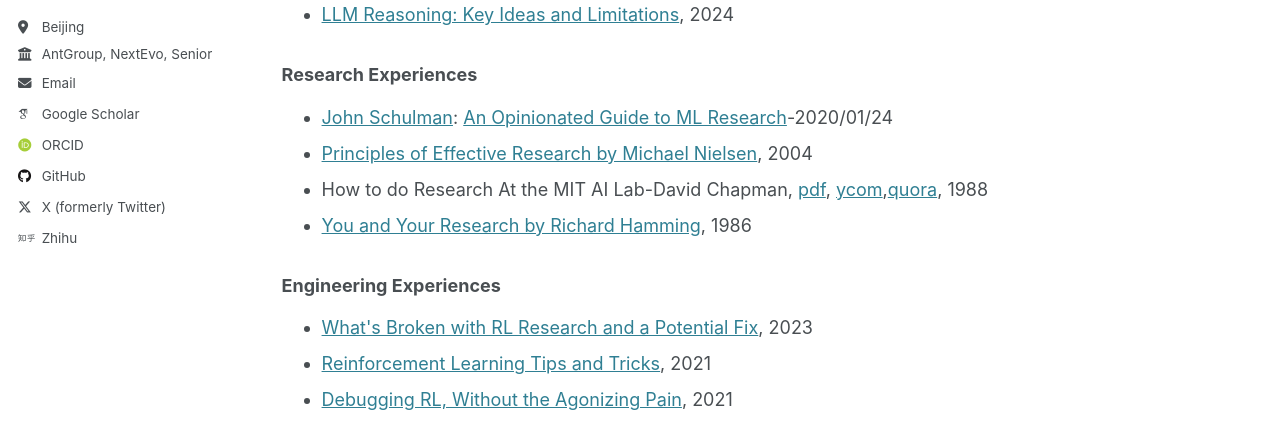
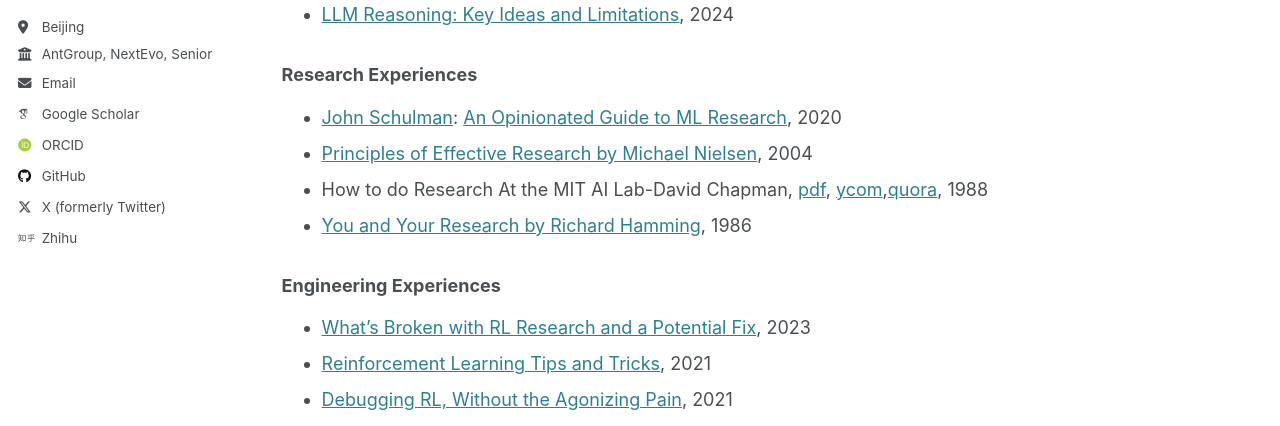
Before and after one commit to junwuxgi/junwuxgi.github.io, a Jekyll site: the page built from resources.md, in a window 1280 px wide and 1239 px high. Shown: the part 346-772 px from the top of the window. Built offline with Jekyll 4.4.1, drawn with Linux system fonts in a browser that asks for light colours; some web fonts are replaced; our own code applies the rules of GitHub Pages for plain Markdown files.

```diff
--- a/resources.md
+++ b/resources.md
@@ -11,16 +11,16 @@
 
 ### Research Experiences
 
-- [John Schulman](http://joschu.net/index.html): [An Opinionated Guide to ML Research](http://joschu.net/blog/opinionated-guide-ml-research.html)-2020/01/24
+- [John Schulman](http://joschu.net/index.html): [An Opinionated Guide to ML Research](http://joschu.net/blog/opinionated-guide-ml-research.html), 2020
 - [Principles of Effective Research by Michael Nielsen](http://michaelnielsen.org/blog/principles-of-effective-research), 2004
 - How to do Research At the MIT AI Lab-David Chapman, [pdf](https://people.cs.umass.edu/~emery/misc/how-to.pdf), [ycom](https://news.ycombinator.com/item?id=8399587),[quora](https://www.quora.com/What-did-you-do-to-get-into-CSAIL-MIT-AI-lab-To-be-more-general-how-can-one-get-into-CSAIL), 1988
 - [You and Your Research by Richard Hamming](http://www.cs.virginia.edu/~robins/YouAndYourResearch.html), 1986
 
 ### Engineering Experiences
 
-- [What&#39;s Broken with RL Research and a Potential Fix](https://arxiv.org/abs/2301.01320), 2023
+- [What’s Broken with RL Research and a Potential Fix](https://arxiv.org/abs/2301.01320), 2023
 - [Reinforcement Learning Tips and Tricks](https://stable-baselines.readthedocs.io/en/master/guide/rl_tips.html), 2021
 - [Debugging RL, Without the Agonizing Pain](https://andyljones.com/posts/rl-debugging.html), 2021
-- [A perspective on off-policy evaluation in reinforcement learning](https://lihongli.github.io/papers/li19perspective.pdf),  2019
+- [A perspective on off-policy evaluation in reinforcement learning](https://lihongli.github.io/papers/li19perspective.pdf), 2019
 - The Nuts and Bolts of Deep RL Research, December, [slides](http://joschu.net/docs/nuts-and-bolts.pdf)-201612, [youtoube](https://www.youtube.com/watch?v=8EcdaCk9KaQ)-201708
 - [Making Contextual Decisions with Low Technical Debt](https://arxiv.org/abs/1606.03966), 2016
```
